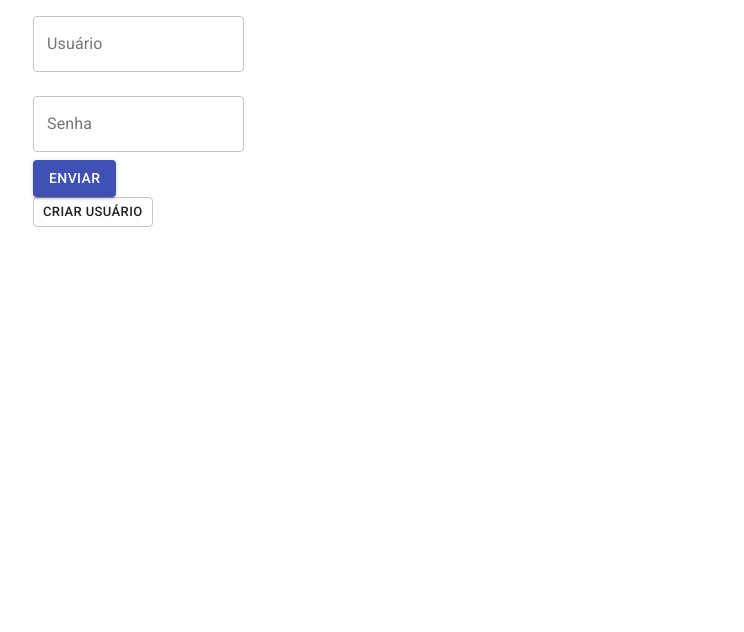
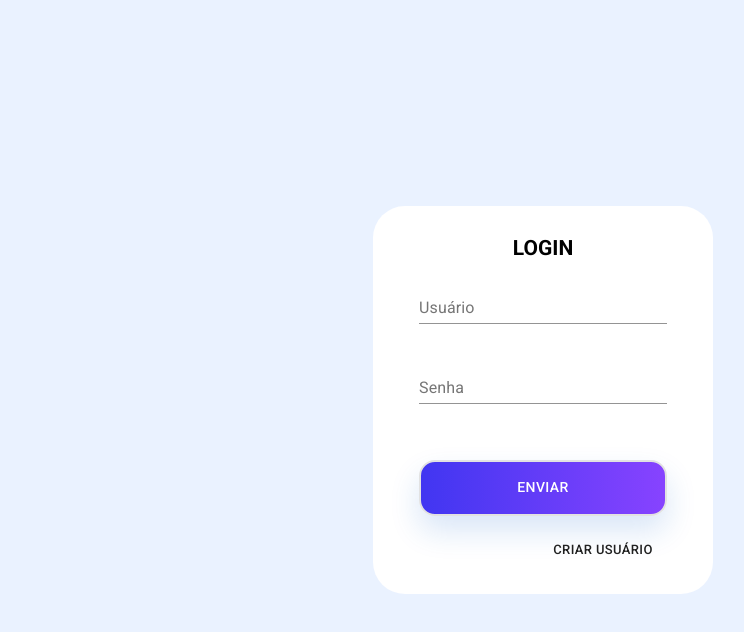
Before and after one commit to brunnolorran/user-registration-with-api-, a React (Create React App) app: page / in a window 1280 px wide. Shown: the top 632 px of the page, without its empty margins (97-841 px from the left). Built offline with nearby package versions, Linux system fonts and the light colour scheme; no server answers.

Commit message:
Created css styles with styled-component

```diff
--- a/src/components/authenticator.jsx
+++ b/src/components/authenticator.jsx
@@ -4,10 +4,12 @@ import { Route, Switch, useHistory } from "react-router-dom";
 import CircularProgress from "@material-ui/core/CircularProgress";
 
 import Login from "../pages/login";
-import Users from "../pages/users";
+import Users from "../pages/users/";
 import FeedbackForm from "../pages/feedback-form";
 import UsersFeedbacks from "../pages/user-feedbacks";
 import UserForm from "../pages/user-form";
+
+import Header from "./header";
 
 import axios from "axios";
 
@@ -51,6 +53,9 @@ const Authenticator = () => {
     );
   }
   return (
+    <>
+      {isAuthenticated && <Header setAuthentication={setAuthentication} />}
+
       <Switch>
         <Route exact path="/">
           <Login setAuthentication={setAuthentication} />
@@ -69,6 +74,7 @@ const Authenticator = () => {
           <UserForm />
         </Route>
       </Switch>
+    </>
   );
 };
 
--- a/src/components/header/index.jsx
+++ b/src/components/header/index.jsx
@@ -2,12 +2,13 @@ import { MenuBar, ButtonStyled } from "./styles";
 
 import { useHistory } from "react-router-dom";
 
-const Header = () => {
+const Header = (props) => {
   const history = useHistory();
 
   const tryLogout = () => {
     window.localStorage.removeItem("authToken");
     history.push("/");
+    props.setAuthentication(false);
   };
 
   return (
--- a/src/components/header/styles.js
+++ b/src/components/header/styles.js
@@ -4,10 +4,12 @@ import Button from "@material-ui/core/Button";
 export const MenuBar = styled.div`
   display: flex;
   justify-content: space-between;
+  flex-direction: row;
   align-items: center;
   height: 75px;
+  width: 100%;
 `;
 
 export const ButtonStyled = styled(Button)`
-  color: black !important;
+  color: #4136f1 !important;
 `;
--- a/src/pages/feedback-form.jsx
+++ b/src/pages/feedback-form.jsx
@@ -1,7 +1,10 @@
-import Button from "@material-ui/core/Button";
-import TextField from "@material-ui/core/TextField";
-
-import Header from "../components/header";
+import {
+  ButtonStyledPrimary,
+  TextFieldStyled,
+  ContainerFormStyled,
+  TitleStyle,
+  AlignContainer,
+} from "./styles-pages";
 
 import axios from "axios";
 
@@ -43,12 +46,12 @@ const FeedbackForm = () => {
       });
   };
   return (
-    <>
-      <header />
-      <h1>Faça um Feedback</h1>
+    <AlignContainer>
+      <ContainerFormStyled>
+        <TitleStyle>Faça um Feedback</TitleStyle>
         <form onSubmit={handleSubmit(tryFeedback)}>
           <div>
-          <TextField
+            <TextFieldStyled
               margin="normal"
               label="Nome do feedback"
               name="name"
@@ -59,7 +62,7 @@ const FeedbackForm = () => {
             />
           </div>
           <div>
-          <TextField
+            <TextFieldStyled
               margin="normal"
               label="Comentário"
               name="comment"
@@ -70,7 +73,7 @@ const FeedbackForm = () => {
             />
           </div>
           <div>
-          <TextField
+            <TextFieldStyled
               margin="normal"
               label="Nota"
               name="grade"
@@ -81,11 +84,16 @@ const FeedbackForm = () => {
             />
           </div>
 
-        <Button type="submit" variant="contained" color="primary">
+          <ButtonStyledPrimary
+            type="submit"
+            variant="contained"
+            color="primary"
+          >
             Enviar
-        </Button>
+          </ButtonStyledPrimary>
         </form>
-    </>
+      </ContainerFormStyled>
+    </AlignContainer>
   );
 };
 
--- a/src/pages/login.jsx
+++ b/src/pages/login.jsx
@@ -1,5 +1,10 @@
-import Button from "@material-ui/core/Button";
-import TextField from "@material-ui/core/TextField";
+import {
+  ButtonStyledPrimary,
+  ButtonStyledSecondary,
+  TextFieldStyled,
+  ContainerFormStyled,
+  AlignContainer,
+} from "./styles-pages";
 
 import axios from "axios";
 import { useHistory } from "react-router-dom";
@@ -29,36 +34,40 @@ const Login = (props) => {
       });
   };
   return (
-    <>
+    <AlignContainer>
+      <ContainerFormStyled>
+        <h2>LOGIN</h2>
         <form onSubmit={handleSubmit(tryLogin)}>
           <div>
-          <TextField
+            <TextFieldStyled
               margin="normal"
               label="Usuário"
               name="user"
-            variant="outlined"
               inputRef={register}
               error={!!errors.user}
               helperText={errors.user?.message}
             />
           </div>
           <div>
-          <TextField
+            <TextFieldStyled
               margin="normal"
               label="Senha"
               name="password"
-            variant="outlined"
               inputRef={register}
               error={!!errors.password}
               helperText={errors.password?.message}
             />
           </div>
 
-        <Button type="submit" variant="contained" color="primary">
+          <ButtonStyledPrimary
+            type="submit"
+            variant="contained"
+            color="primary"
+          >
             Enviar
-        </Button>
+          </ButtonStyledPrimary>
         </form>
-      <Button
+        <ButtonStyledSecondary
           type="submit"
           size="small"
           variant="outlined"
@@ -67,8 +76,9 @@ const Login = (props) => {
           }}
         >
           Criar usuário
-      </Button>
-    </>
+        </ButtonStyledSecondary>
+      </ContainerFormStyled>
+    </AlignContainer>
   );
 };
 
--- /dev/null
+++ b/src/pages/styles-pages.js
@@ -0,0 +1,56 @@
+import styled from "styled-components";
+import Button from "@material-ui/core/Button";
+import TextField from "@material-ui/core/TextField";
+
+export const TextFieldStyled = styled(TextField)`
+  width: 248px !important;
+  height: 56px !important;
+  background: rgba(255, 255, 255, 0.03) !important;
+`;
+
+export const ButtonStyledPrimary = styled(Button)`
+  background: linear-gradient(270deg, #8743ff 0%, #4136f1 100%) !important;
+  box-shadow: 0px 15px 30px rgba(20, 102, 204, 0.16) !important;
+  border-radius: 16px !important;
+  width: 248px !important;
+  height: 56px !important;
+  margin-top: 40px !important;
+  color: #fff !important;
+  border: 2px solid #e2e2e2 !important;
+`;
+
+export const ButtonStyledSecondary = styled(Button)`
+  background: transparent !important;
+  border: transparent !important;
+  margin-top: 20px !important;
+  margin-left: 120px !important;
+`;
+
+export const ContainerFormStyled = styled.div`
+  width: 280px;
+  background: #fff;
+  border-radius: 32px;
+  display: flex;
+  flex-direction: column;
+  align-items: center;
+  padding: 30px;
+`;
+
+export const ContainerTitleButtom = styled.div`
+  display: flex;
+  flex-direction: row;
+`;
+
+export const TitleStyle = styled.h1`
+  font-size: 28px !important;
+  margin: 30px;
+  color: #4136f1 !important;
+`;
+
+export const AlignContainer = styled.div`
+  display: flex;
+  flex-direction: column;
+  align-items: center;
+  justify-content: center;
+  min-height: 100vh;
+`;
--- a/src/pages/user-feedbacks.jsx
+++ b/src/pages/user-feedbacks.jsx
@@ -1,3 +1,5 @@
+import { TitleStyle, ContainerTitleButtom } from "./styles-pages";
+
 import Button from "@material-ui/core/Button";
 import { makeStyles } from "@material-ui/core/styles";
 import Table from "@material-ui/core/Table";
@@ -7,8 +9,6 @@ import TableContainer from "@material-ui/core/TableContainer";
 import TableHead from "@material-ui/core/TableHead";
 import TableRow from "@material-ui/core/TableRow";
 import Paper from "@material-ui/core/Paper";
-
-import Header from "../components/header";
 
 import axios from "axios";
 import { useEffect, useState } from "react";
@@ -39,13 +39,12 @@ const UsersFeedbacks = () => {
 
   return (
     <>
-      <Header />
-      <div>
-        <h1>Feedbacks do Usuário</h1>{" "}
+      <ContainerTitleButtom>
+        <TitleStyle>Feedbacks do Usuário</TitleStyle>{" "}
         <Button onClick={() => history.push(`/feedback-form/${params.id}`)}>
           Criar um Feedback
         </Button>
-      </div>
+      </ContainerTitleButtom>
       <TableContainer component={Paper}>
         <Table className={classes.table} aria-label="simple table">
           <TableHead>
--- a/src/pages/users.jsx
+++ b/src/pages/users/index.jsx
@@ -1,3 +1,7 @@
+import { FeedbackStyled } from "./styles";
+
+import { TitleStyle } from "../styles-pages";
+
 import { makeStyles } from "@material-ui/core/styles";
 import Table from "@material-ui/core/Table";
 import TableBody from "@material-ui/core/TableBody";
@@ -7,21 +11,21 @@ import TableHead from "@material-ui/core/TableHead";
 import TableRow from "@material-ui/core/TableRow";
 import Paper from "@material-ui/core/Paper";
 
-import Header from "../components/header";
-
 import axios from "axios";
 import { useEffect, useState } from "react";
 import { useHistory } from "react-router-dom";
 
 const useStyles = makeStyles({
   table: {
-    minWidth: 100,
+    tableLayout: "fixed",
+    maxWidth: 1020,
   },
 });
 
 const Users = () => {
   const [userList, setUserList] = useState([]);
   const history = useHistory();
+
   useEffect(() => {
     const token = window.localStorage.getItem("authToken");
 
@@ -38,17 +42,16 @@ const Users = () => {
 
   return (
     <>
-      <Header />
-      <h1>Usuário</h1>
+      <TitleStyle>Usuário</TitleStyle>
       <TableContainer component={Paper}>
-        <Table className={classes.table} aria-label="simple table">
+        <Table className={classes.table} aria-label="a table">
           <TableHead>
             <TableRow>
               <TableCell>Nome</TableCell>
               <TableCell align="left">ID</TableCell>
               <TableCell align="left">Usuário</TableCell>
               <TableCell align="left">E-mail</TableCell>
-              <TableCell align="left">Feedbacks</TableCell>
+              <TableCell align="right">Feedbacks</TableCell>
             </TableRow>
           </TableHead>
           <TableBody>
@@ -60,12 +63,12 @@ const Users = () => {
                 <TableCell align="left">{row.id}</TableCell>
                 <TableCell align="left">{row.user}</TableCell>
                 <TableCell align="left">{row.email}</TableCell>
-                <TableCell align="left">
-                  <button
+                <TableCell align="right">
+                  <FeedbackStyled
                     onClick={() => history.push(`/user-feedbacks/${row.id}`)}
                   >
                     Todos os feedback
-                  </button>
+                  </FeedbackStyled>
                 </TableCell>
               </TableRow>
             ))}
--- /dev/null
+++ b/src/pages/users/styles.js
@@ -0,0 +1,8 @@
+import styled from "styled-components";
+import Button from "@material-ui/core/Button";
+
+export const FeedbackStyled = styled(Button)`
+  background: transparent !important;
+  color: blue !important;
+  font-size: 12px !important;
+`;
--- a/src/styles/global.js
+++ b/src/styles/global.js
@@ -6,10 +6,12 @@ export default createGlobalStyle`
         margin: 0;
         padding: 0;
         outline: none;
+
     }
 
     body, input, button{
         font: 14px Roboto, sans-serif;
+        background-color: #EAF2FF;
     }
 
     button{
@@ -19,6 +21,9 @@ export default createGlobalStyle`
     #main-container{
         max-width: 1020px;
         margin: 0 auto;
-        padding: 0 20px 50px
+        padding: 0 20px 50px;
+
+
+
     }
 `;
```
Also changed, not shown: src/pages/user-form.jsx (+23 -18 lines). Lines whose indentation alone changed are shown as unchanged.
